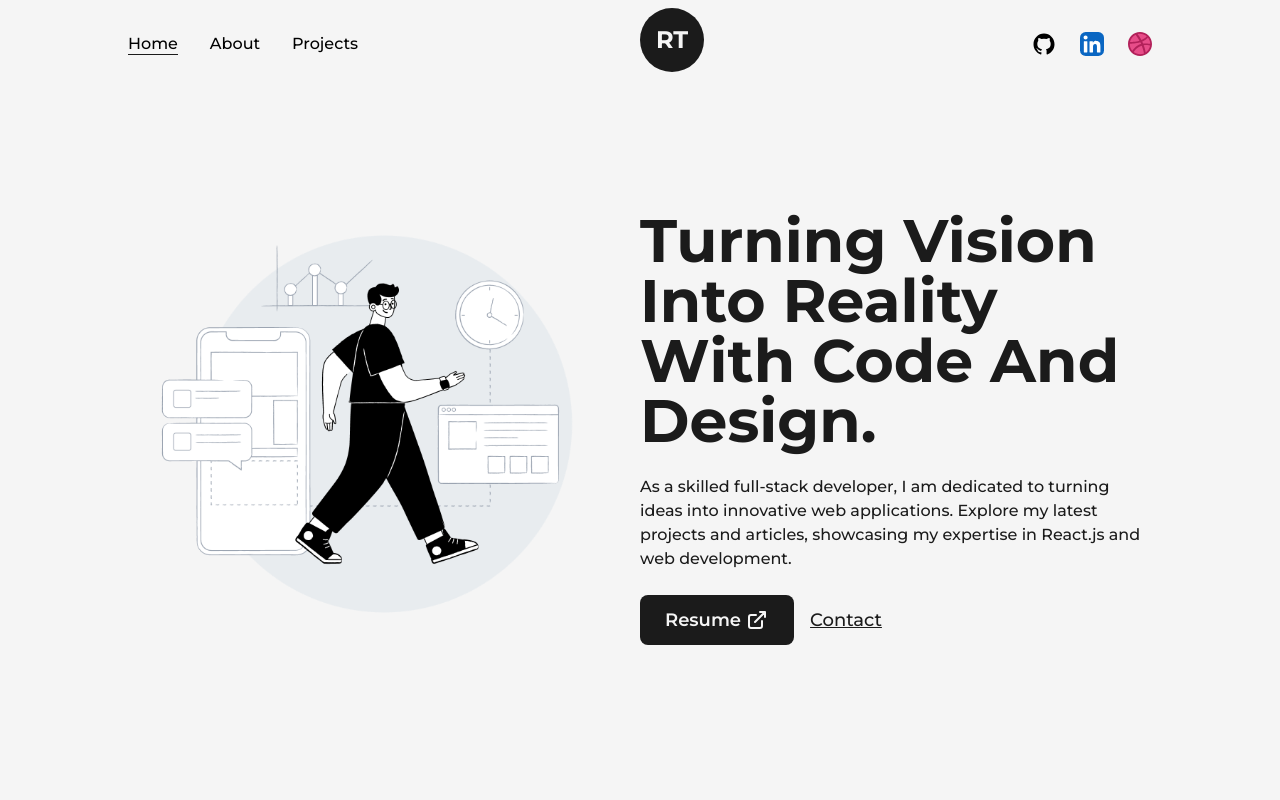
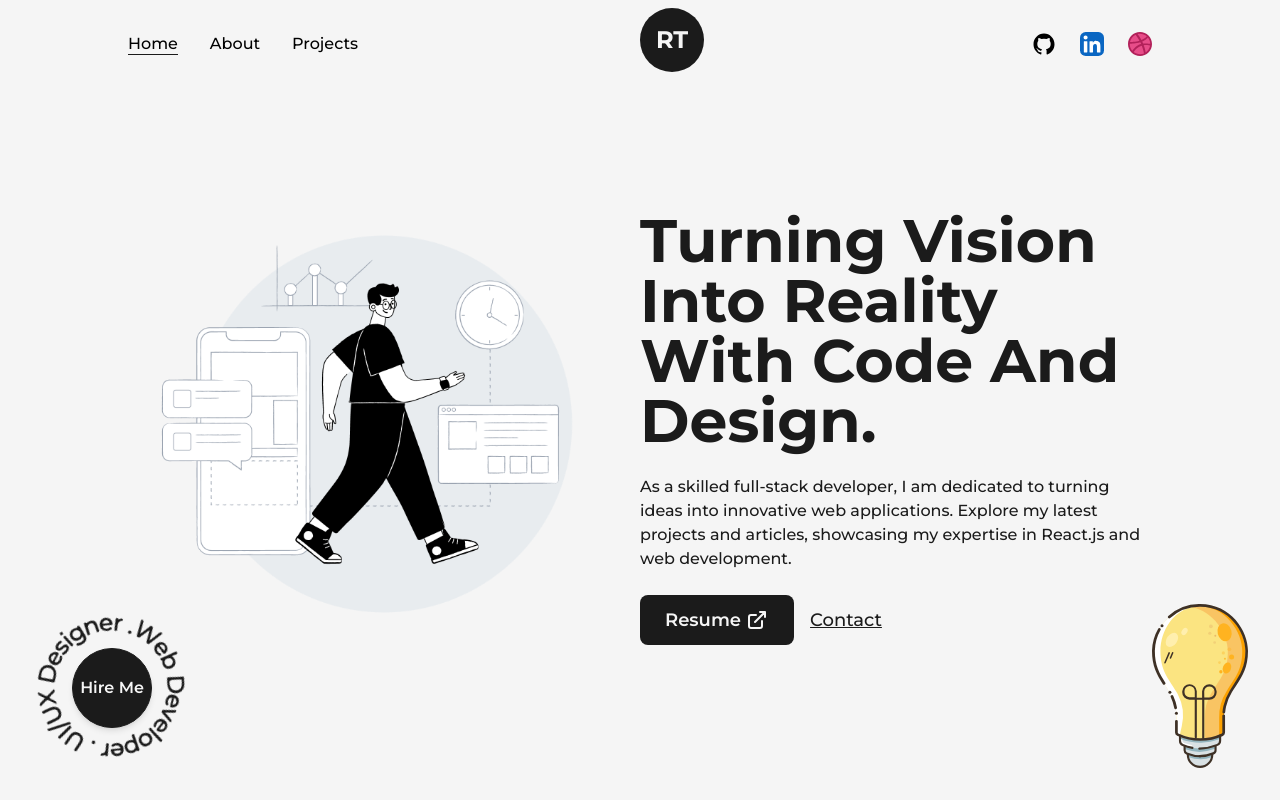
Before and after one commit to RAVINTEJA/portfolio, a Next.js app: page / in a window 1280 px wide. Shown: the top 800 px of the page. Built offline with nearby package versions, Linux system fonts and the light colour scheme.

Commit message:
Added Hire Me animation and lightbuld to footer

```diff
--- /dev/null
+++ b/src/components/HireMe.js
@@ -0,0 +1,22 @@
+import React from 'react'
+import { CircularText } from './Icons'
+import Link from 'next/link'
+
+const HireMe = () => {
+  return (
+    <div
+    className='fixed bottom-4 left-4
+    flex items-center justify-center overflow-hidden'
+    >
+        <div className='w-48 h-auto flex items-center justify-center relative'>
+            <CircularText className={"fill-dark animate-spin-slow"}/>
+            <Link href="mailto:ravinteja.chilukamari@gmail.com"
+            target={"_blank"} className="absolute left-1/2 top-1/2 -translate-x-1/2 -translate-y-1/2 flex items-center justify-center bg-dark text-light shadow-md border border-solid border-dark
+            w-20 h-20 rounded-full font-semibold hover:bg-light hover:text-dark ">
+                Hire Me</Link>
+        </div>
+    </div>
+  )
+}
+
+export default HireMe
--- a/src/pages/index.js
+++ b/src/pages/index.js
@@ -5,6 +5,8 @@
 import AnimatedText from "@/components/AnimatedText";
 import Link from "next/link";
 import { LinkArrow } from "@/components/Icons";
+import HireMe from "@/components/HireMe";
+import LightBulb from "../../public/images/lightbulb.svg";
 
 export default function Home() {
   return (
@@ -56,6 +58,10 @@
             </div>
           </div>
         </Layout>
+        <HireMe />
+        <div className="absolute bottom-8 right-8 w-24 inline-block bg-light">
+          <Image src={LightBulb} alt="Light Bulb" className="w-full h-auto" />
+          </div>
       </main>
     </>
   );
--- a/tailwind.config.js
+++ b/tailwind.config.js
@@ -18,6 +18,9 @@
         primary: "#B63E96", // 240,86,199
         primaryDark: "#58E6D9", // 80,230,217
       },
+      animation: {
+        "spin-slow": "spin 10s linear infinite",
+      }
     },
     plugins: [],
   },
```
Also changed, not shown: public/images/lightbulb.svg (added).
